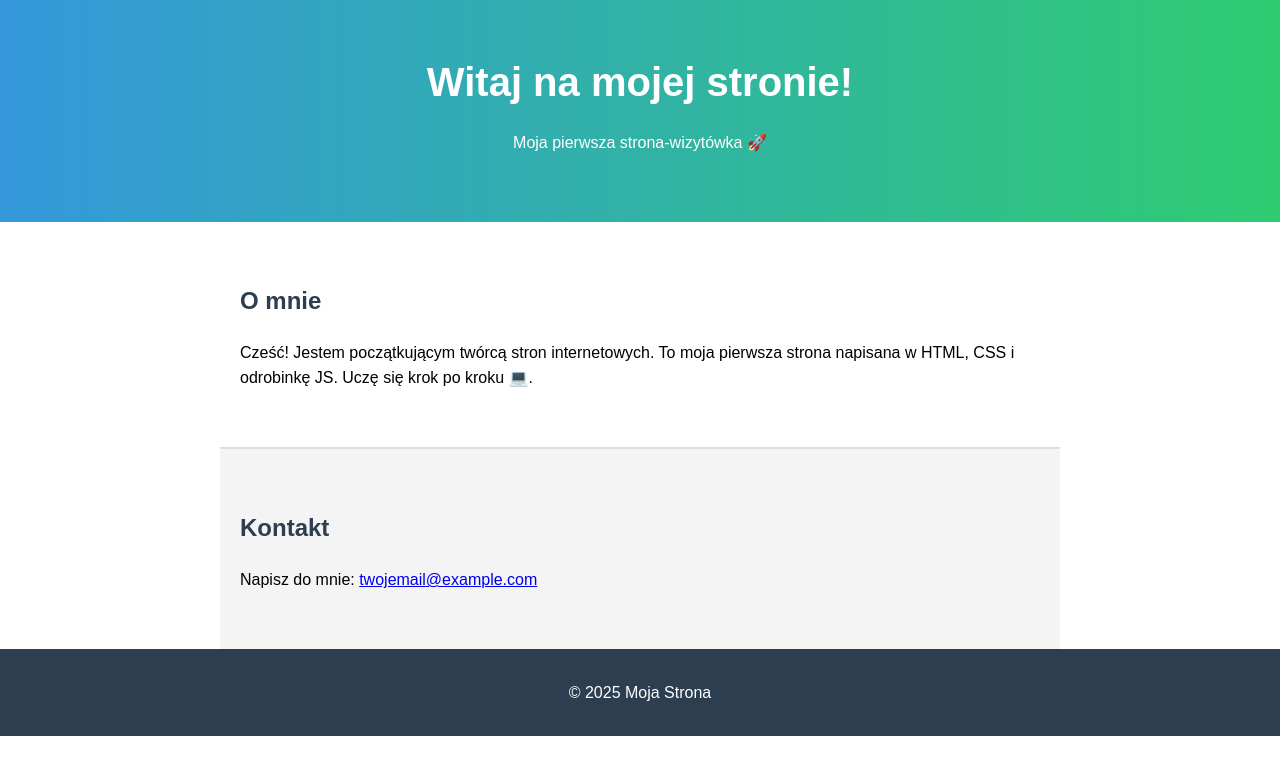
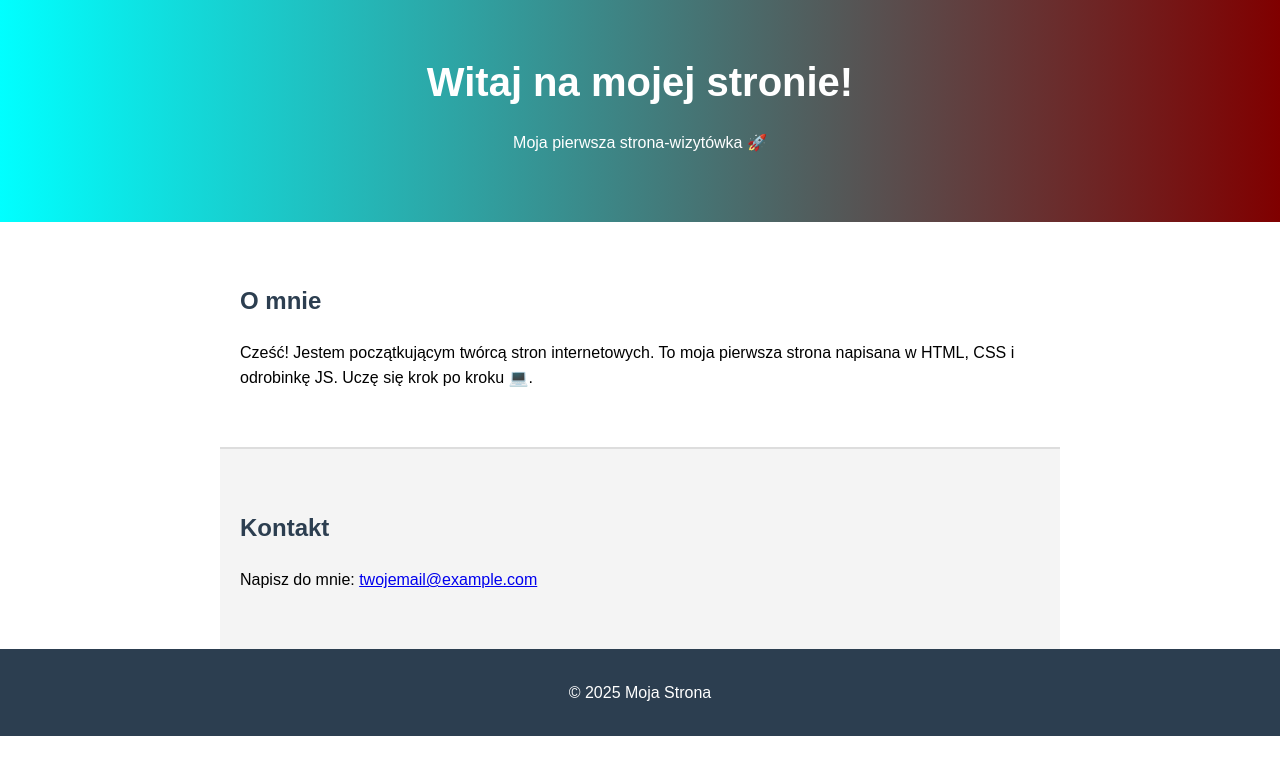
Before and after one commit to Mateusz2448/moja-strona-, a plain HTML site: page index.html in a window 1280 px wide. Drawn offline with Linux system fonts and the light colour scheme.

Commit message:
index.html

```diff
--- a/index.html
+++ b/index.html
@@ -13,7 +13,7 @@
 
         /* === Nagłówek === */
         header {
-            background: linear-gradient(to right, #3498db, #2ecc71); /* Gradient */
+            background: linear-gradient(to left, #800000, #00FFFF); /* Gradient */
             color: white;
             text-align: center;
             padding: 50px 20px;
```
